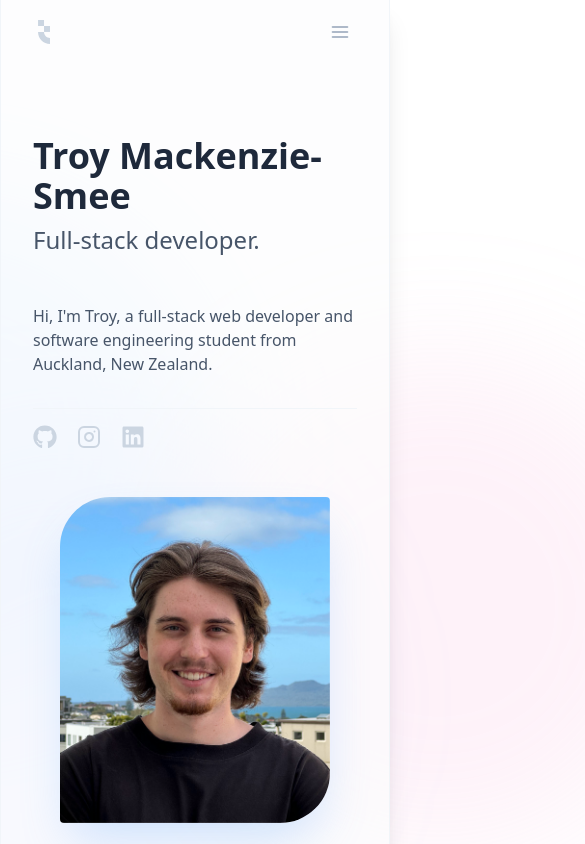
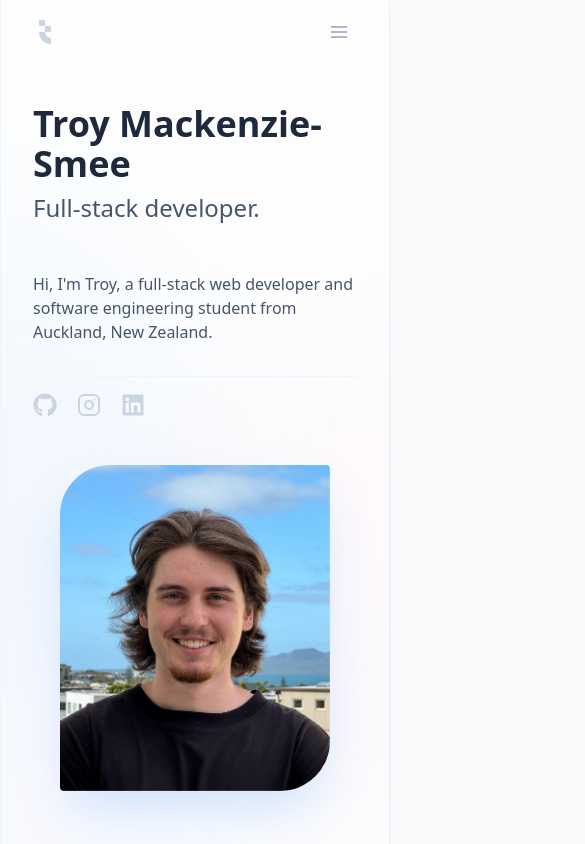
Before and after one commit to tmacsmee/tmacsmee.github.io, a Next.js app: page /about in a window 390 px wide. Shown: the top 844 px of the page, 585 px wide, since content can reach past the window. Built offline with nearby package versions, Linux system fonts and the light colour scheme.

Commit message:
fix: color blob overflow on mobile

```diff
--- a/src/app/layout.tsx
+++ b/src/app/layout.tsx
@@ -1,6 +1,5 @@
 import Footer from "@/components/footer/footer"
 import Header from "@/components/header/header"
-
 import type { Metadata } from "next"
 import { Inter } from "next/font/google"
 import "./globals.css"
@@ -22,16 +21,18 @@ export default function RootLayout({
 }>) {
   return (
     <html lang="en">
-      <body className={`${inter.variable} overflow-x-clip`}>
-        <div className="isolate min-h-screen bg-gray-50">
-          <div className="relative mx-auto flex min-h-screen max-w-6xl flex-col border-x border-x-slate-100 bg-white/70 px-8 shadow-xl lg:px-24">
-            <div className="absolute -left-[300px] top-[200px] -z-10 size-[500px] rounded-full bg-blue-300/25 blur-3xl" />
-            <div className="absolute -left-[180px] top-[450px] -z-10 size-[500px] rounded-full bg-indigo-300/20 blur-3xl" />
-            <div className="absolute -right-[300px] bottom-[200px] -z-10 size-[500px] rounded-full bg-pink-300/15 blur-3xl" />
-            <Header />
-            <div className="flex-1 pb-16 pt-28 md:pt-40">{children}</div>
-            <Footer />
+      <body className={`${inter.variable} relative bg-gray-50`}>
+        <div className="absolute inset-0 -z-10 overflow-hidden">
+          <div className="relative mx-auto h-full max-w-6xl">
+            <div className="absolute -left-[300px] top-[200px] size-[500px] rounded-full bg-blue-300/25 blur-3xl" />
+            <div className="absolute -left-[180px] top-[450px] size-[500px] rounded-full bg-indigo-300/20 blur-3xl" />
+            <div className="absolute -right-[300px] bottom-[200px] size-[500px] rounded-full bg-pink-300/15 blur-3xl" />
           </div>
+        </div>
+        <div className="relative mx-auto flex min-h-screen max-w-6xl flex-col border-x border-x-slate-100 bg-white/70 px-8 shadow-xl lg:px-24">
+          <Header />
+          <div className="flex-1 pb-16 pt-20 md:pt-32">{children}</div>
+          <Footer />
         </div>
       </body>
     </html>
--- a/src/components/header/header.tsx
+++ b/src/components/header/header.tsx
@@ -12,7 +12,7 @@ export const navlinks = [
 
 export default function Header() {
   return (
-    <header className="fixed inset-x-0 mx-auto flex h-16 max-w-6xl items-center justify-between px-8 lg:px-24">
+    <header className="absolute inset-x-0 mx-auto flex h-16 max-w-6xl items-center justify-between px-8 lg:px-24">
       <Link href="/about" className="group">
         <Logo className="size-6 fill-slate-300 transition-colors group-hover:fill-sky-500" />
       </Link>
```
Also changed, not shown: 1 other file (tests, documents, lock files or other folders).
